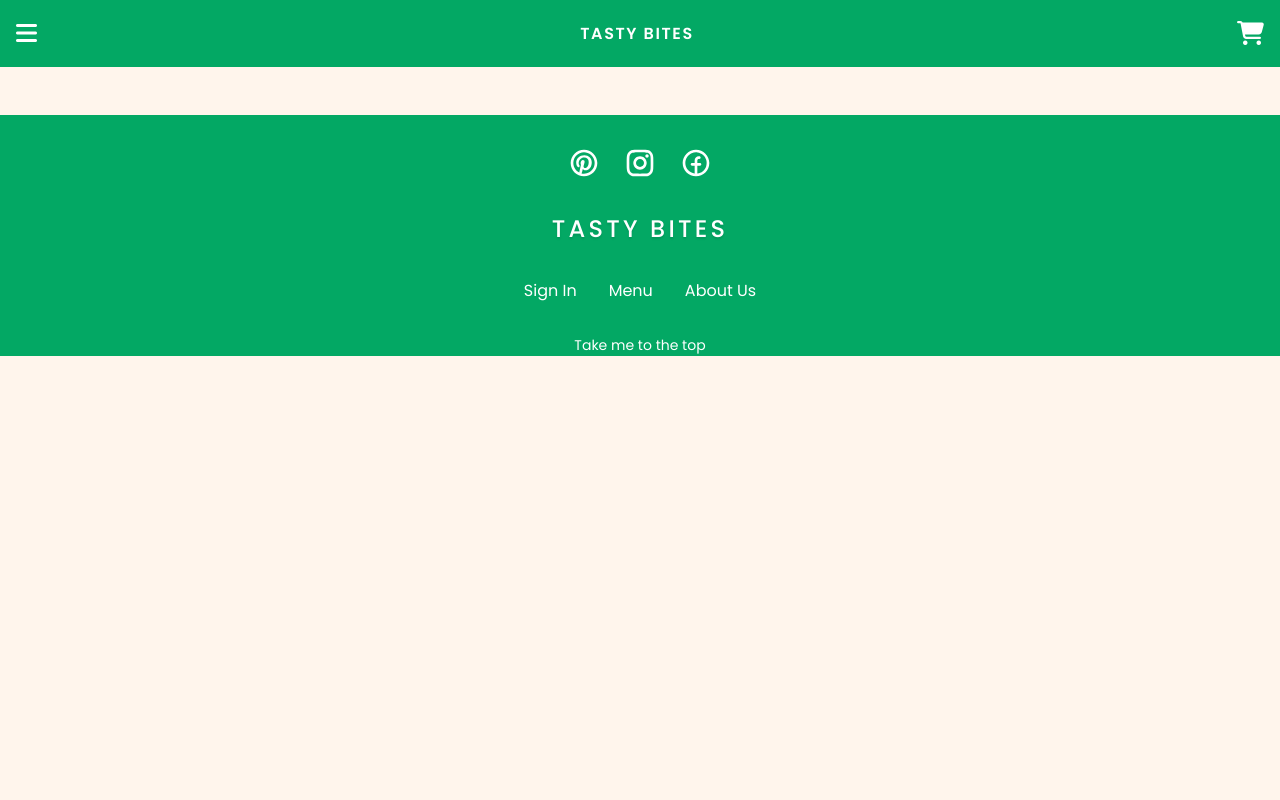
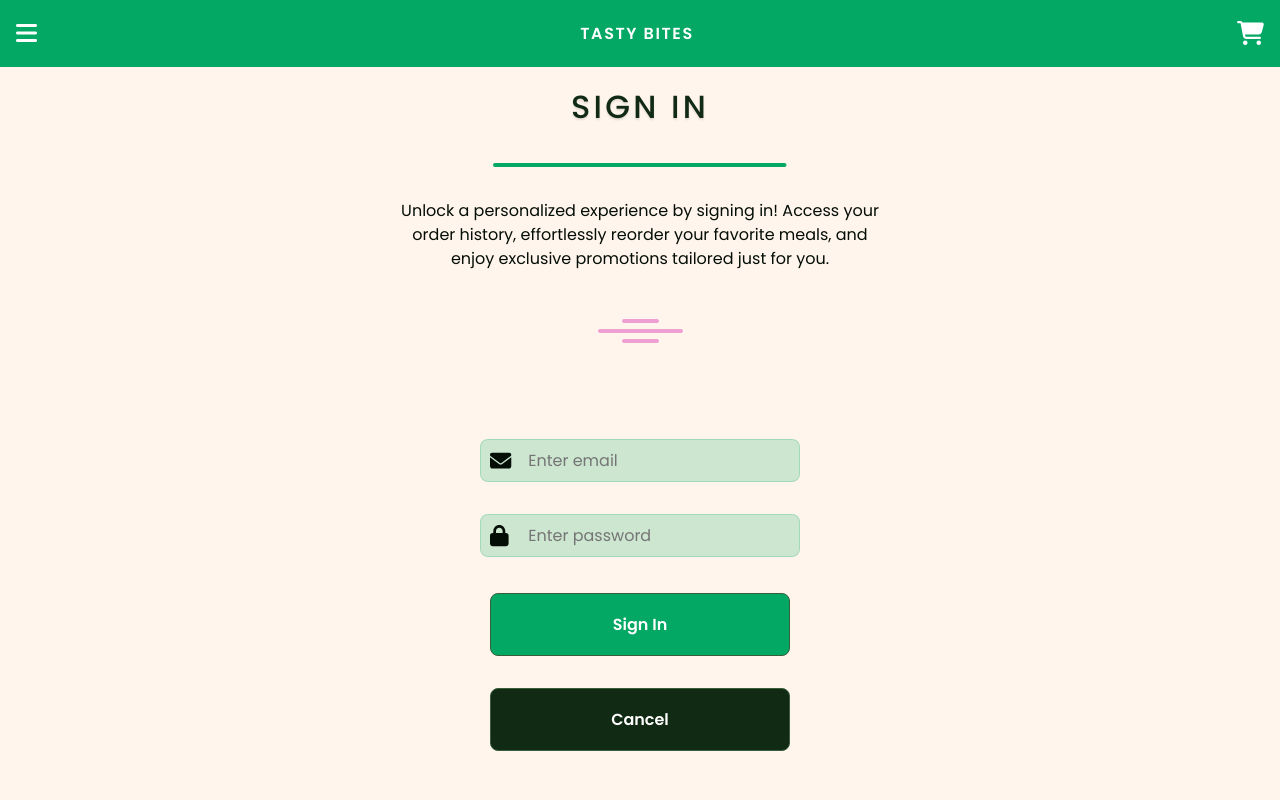
Before and after one commit to FirePants-TastyBites/frontend, a React (Vite) app: page /sign-in in a window 1280 px wide. Shown: the top 800 px of the page. Built offline with nearby package versions, Linux system fonts and the light colour scheme.

Commit message:
Sign-in page component done

```diff
--- a/package.json
+++ b/package.json
@@ -10,6 +10,9 @@
     "preview": "vite preview"
   },
   "dependencies": {
+    "@fortawesome/fontawesome-svg-core": "^6.4.2",
+    "@fortawesome/free-solid-svg-icons": "^6.4.2",
+    "@fortawesome/react-fontawesome": "^0.2.0",
     "axios": "^1.6.1",
     "framer-motion": "^10.16.4",
     "react": "^18.2.0",
--- a/src/App.jsx
+++ b/src/App.jsx
@@ -5,6 +5,7 @@ import Home from "./pages/Home";
 import About from "./pages/About";
 import Menu from "./pages/Menu";
 import Footer from "./components/Footer";
+import SignInPage from "./pages/Sign-in";
 
 function App() {
   return (
@@ -16,6 +17,7 @@ function App() {
             <Route path="/" element={<Home />}></Route>
             <Route path="/about" element={<About />}></Route>
             <Route path="/menu" element={<Menu />}></Route>
+            <Route path="/sign-in" element={<SignInPage />}></Route>
           </Routes>
         </div>
 
--- /dev/null
+++ b/src/components/GreenLine/index.jsx
@@ -0,0 +1,22 @@
+const GreenLine = () => {
+  return (
+    <>
+      <svg
+        xmlns="http://www.w3.org/2000/svg"
+        width="294"
+        height="4"
+        viewBox="0 0 294 4"
+        fill="none"
+      >
+        <path
+          d="M2 2H291.5"
+          stroke="#03A864"
+          strokeWidth="4"
+          strokeLinecap="round"
+        />
+      </svg>
+    </>
+  );
+};
+
+export default GreenLine;
--- /dev/null
+++ b/src/pages/Sign-in/SignInPage.scss
@@ -0,0 +1,87 @@
+@import "../../styles/_variables";
+
+.signin {
+  display: flex;
+  flex-direction: column;
+  justify-content: center;
+  align-items: center;
+  min-height: calc(100vh - 325px);
+  box-sizing: border-box;
+
+  .signin-box {
+    max-width: 100%;
+    width: calc(390px - 2rem);
+    text-align: center;
+    display: flex;
+    flex-direction: column;
+    justify-content: center;
+    align-items: center;
+    gap: 2rem;
+    // .signin-box-content {
+    //   display: flex;
+    //   flex-direction: column;
+    //   justify-content: center;
+    //   align-items: center;
+    //   gap: 2rem;
+    .title {
+      @include text-style-500-32px;
+    }
+
+    .subtitle {
+      color: $darker-green;
+      text-align: center;
+      @include text-style-400;
+      line-height: 150%;
+    }
+  }
+  .input-container {
+    margin-bottom: 20px;
+    .input-with-icon {
+      display: flex;
+      align-items: center;
+      position: relative;
+
+      .icon {
+        position: absolute;
+        left: 10px;
+        z-index: 10;
+        color: $darker-green;
+        font-size: 1.33em;
+      }
+
+      input {
+        width: 320px;
+        padding: 8px 12px;
+        padding-left: calc(1.33em + 1rem + 10px);
+        margin: 1rem 0;
+        border-radius: 8px;
+        border: 1px solid $primary-green-20;
+        font-size: 16px;
+        border-radius: 8px;
+        background: $primary-green-20;
+
+        &:focus {
+          outline: none;
+          border-color: $primary-color;
+        }
+      }
+    }
+  }
+
+  .button-container {
+    display: flex;
+    flex-direction: column;
+    align-items: center;
+    gap: 2rem;
+  }
+}
+
+@media (min-width: 768px) {
+  .signin .signin-box {
+    width: 50%;
+
+    input {
+      width: 100%;
+    }
+  }
+}
--- /dev/null
+++ b/src/pages/Sign-in/index.jsx
@@ -0,0 +1,66 @@
+import { useState } from "react";
+import "./SignInPage.scss";
+import PinkThingy from "../../components/PinkThingy";
+import Button from "../../components/Button";
+import { FontAwesomeIcon } from "@fortawesome/react-fontawesome";
+import { faEnvelope, faLock } from "@fortawesome/free-solid-svg-icons";
+import GreenLine from "../../components/GreenLine";
+const SignInPage = () => {
+  const [email, setEmail] = useState("");
+  const [password, setPassword] = useState("");
+
+  const handleSubmit = (e) => {
+    e.preventDefault();
+  };
+
+  return (
+    <main className="signin">
+      <section className="signin-box">
+        <h1 className="title">SIGN IN</h1>
+        <GreenLine />
+        <p className="subtitle">
+          Unlock a personalized experience by signing in! Access your order
+          history, effortlessly reorder your favorite meals, and enjoy exclusive
+          promotions tailored just for you.
+        </p>
+        <PinkThingy />
+        <form onSubmit={handleSubmit}>
+          <section className="input-container">
+            <div className="input-with-icon">
+              <FontAwesomeIcon icon={faEnvelope} className="icon" />
+              <input
+                type="email"
+                placeholder="Enter email"
+                value={email}
+                onChange={(e) => setEmail(e.target.value)}
+              />
+            </div>
+            <div className="input-with-icon">
+              <FontAwesomeIcon icon={faLock} className="icon" />
+              <input
+                type="password"
+                placeholder="Enter password"
+                value={password}
+                onChange={(e) => setPassword(e.target.value)}
+              />
+            </div>
+          </section>
+          <section className="button-container">
+            <Button
+              label="Sign In"
+              type="primary"
+              onClick={() => console.log("sign-in clicked")}
+            />
+            <Button
+              label="Cancel"
+              onClick={() => console.log("cancel clicked")}
+            />
+          </section>
+        </form>
+        <article className="signin-box-content"></article>
+      </section>
+    </main>
+  );
+};
+
+export default SignInPage;
--- a/src/styles/_variables.scss
+++ b/src/styles/_variables.scss
@@ -7,6 +7,7 @@ $font-family-default: "Poppins", sans-serif;
 $border-color: #395e3c;
 $cta-color: #efa0d2;
 $darker-green: #050e06;
+$primary-green-20: rgba(3, 168, 100, 0.2);
 
 $breakpoint-desktop: 768px;
 $breakpoint-large: 1024px;
@@ -70,6 +71,16 @@ $breakpoint-large: 1024px;
   font-weight: 600;
   line-height: normal;
 }
+
+@mixin text-style-500-32px {
+  font-family: $font-family-default;
+  font-size: 2rem;
+  font-style: normal;
+  font-weight: 500;
+  line-height: normal;
+  letter-spacing: 3.2px;
+}
+
 @mixin add-to-cart-btn {
   display: flex;
   padding: 8px;
```
Also changed, not shown: 1 other file (tests, documents, lock files or other folders).
